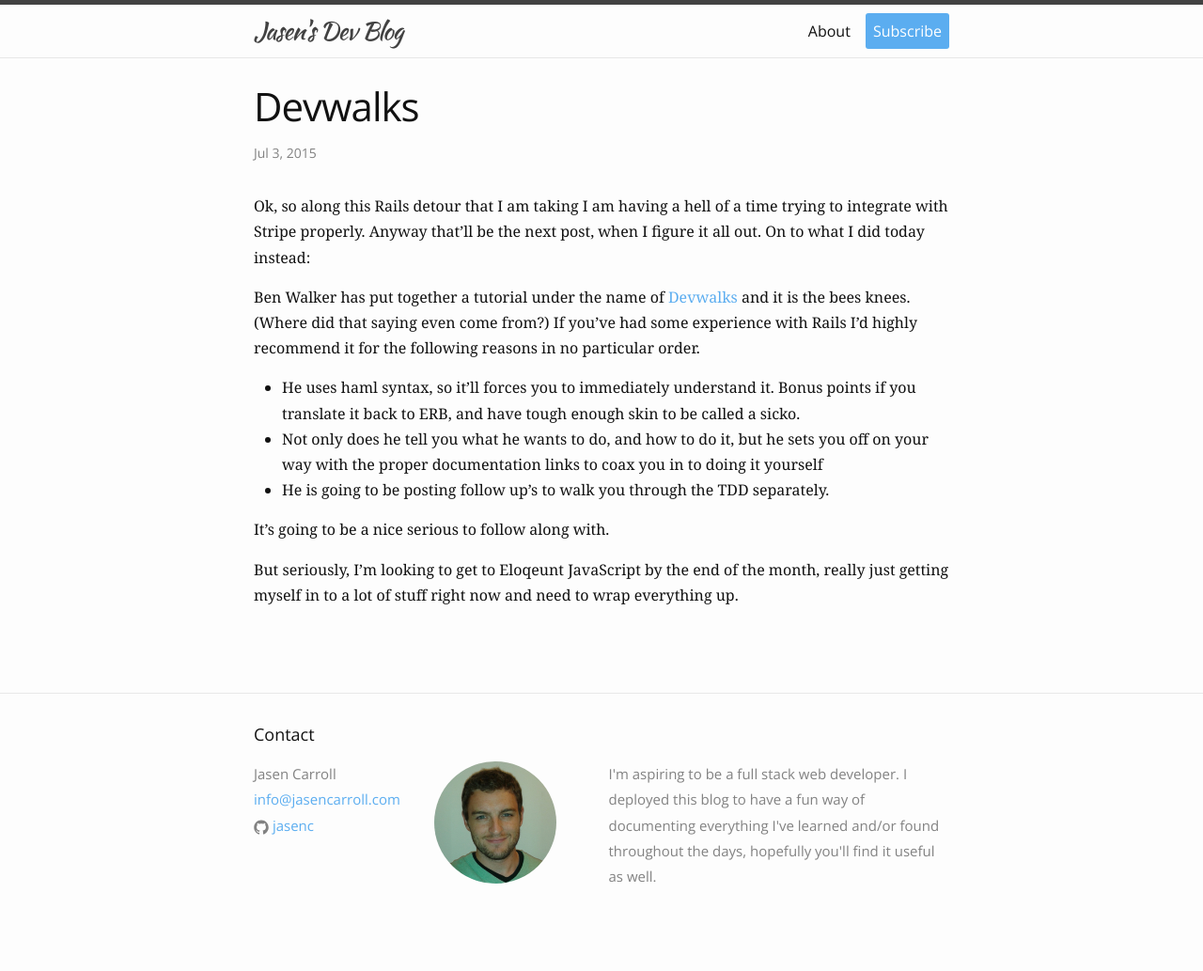
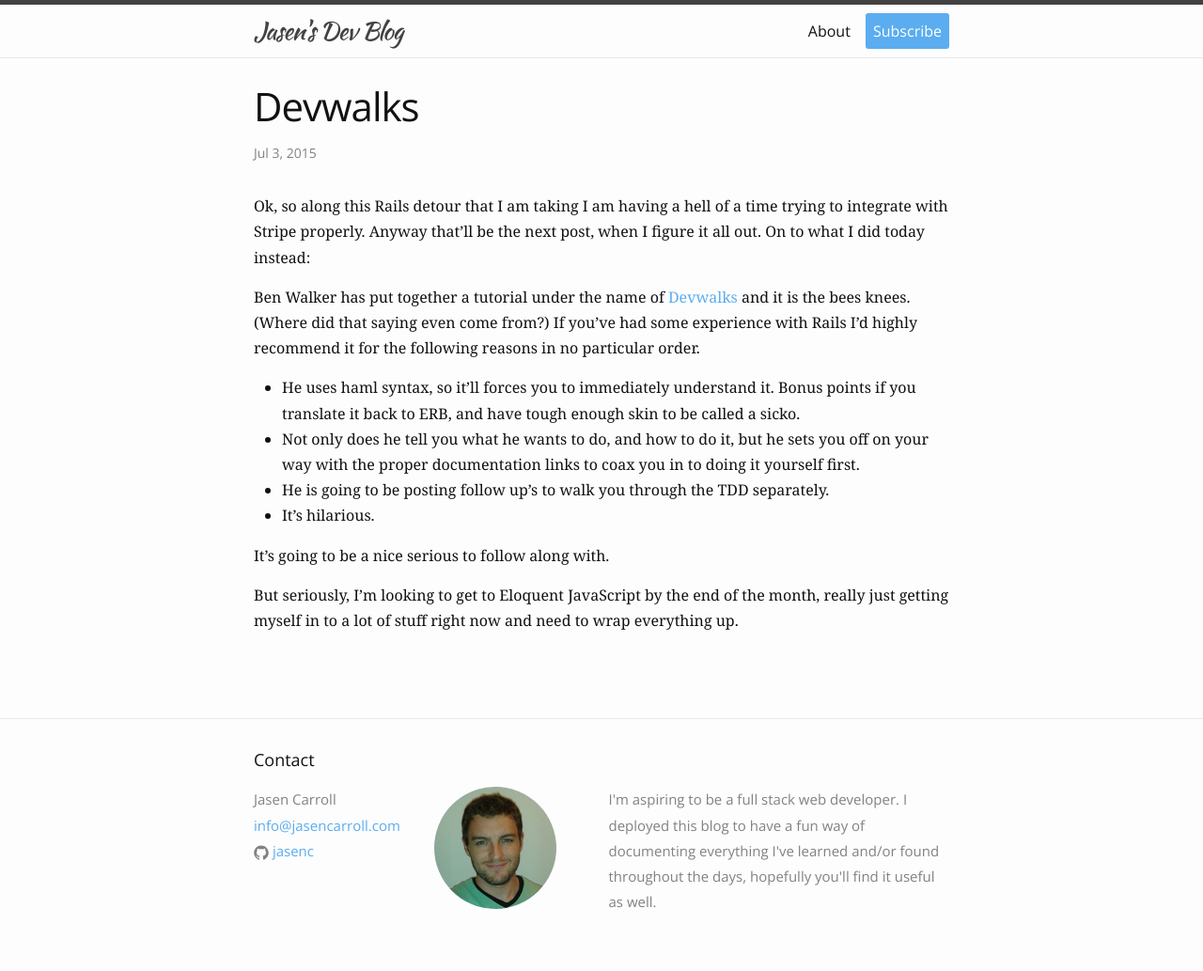
Before and after one commit to jasencblog/jasencblog.github.io, a Jekyll site: the page built from _posts/2015-06-28-devwalks.markdown, in a window 1280 px wide. Shown: the whole page at 94% size. Built offline with Jekyll 4.4.1, drawn with Linux system fonts in a browser that asks for light colours; before the commit the page ends 1006 px from its top, so only the background shows below that.

Commit message:
added hilarious to devwalks

```diff
--- a/_posts/2015-06-28-devwalks.markdown
+++ b/_posts/2015-06-28-devwalks.markdown
@@ -9,9 +9,10 @@
 Ben Walker has put together a tutorial under the name of [Devwalks](http://www.devwalks.com/) and it is the bees knees. (Where did that saying even come from?) If you've had some experience with Rails I'd highly recommend it for the following reasons in no particular order.
 
 * He uses haml syntax, so it'll forces you to immediately understand it. Bonus points if you translate it back to ERB, and have tough enough skin to be called a sicko.
-* Not only does he tell you what he wants to do, and how to do it, but he sets you off on your way with the proper documentation links to coax you in to doing it yourself
+* Not only does he tell you what he wants to do, and how to do it, but he sets you off on your way with the proper documentation links to coax you in to doing it yourself first.
 * He is going to be posting follow up's to walk you through the TDD separately.
+* It's hilarious.
 
 It's going to be a nice serious to follow along with.
 
-But seriously, I'm looking to get to Eloqeunt JavaScript by the end of the month, really just getting myself in to a lot of stuff right now and need to wrap everything up.
+But seriously, I'm looking to get to Eloquent JavaScript by the end of the month, really just getting myself in to a lot of stuff right now and need to wrap everything up.
```
